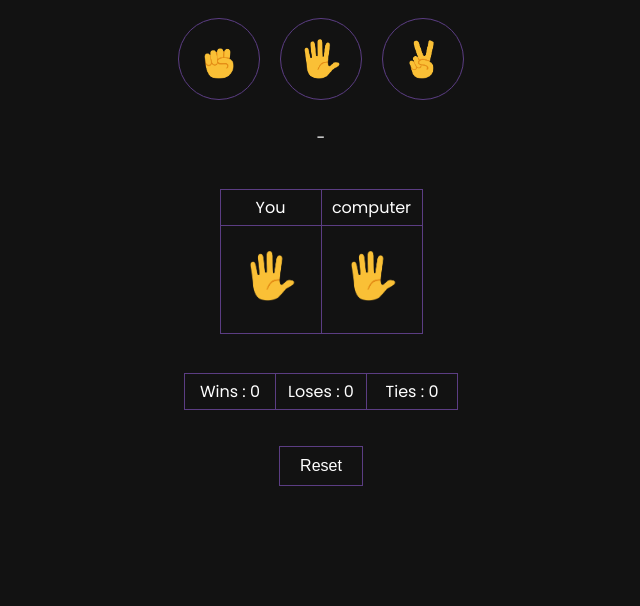
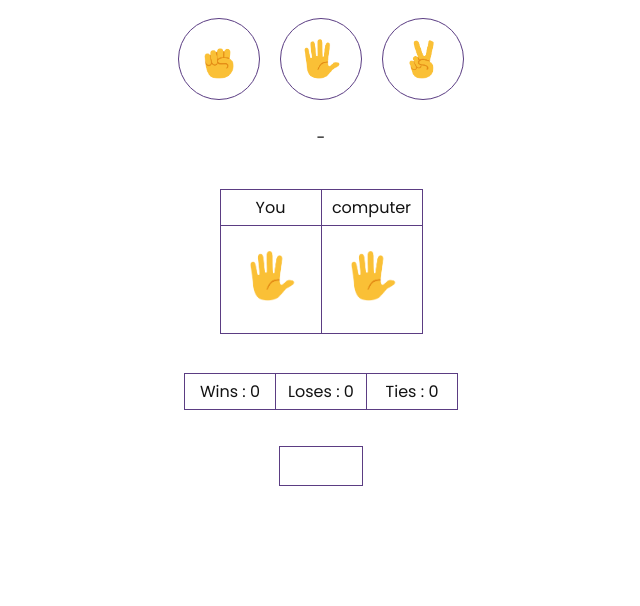
Before and after one commit to Ponraj-Kannan/Rock-Papper-Scissors, a plain HTML site: page index.html in a window 1280 px wide. Shown: the part 194-800 px from the top of the page, without its empty margins (319-959 px from the left). Drawn offline with Linux system fonts and the light colour scheme.

Commit message:
Update index.html

```diff
--- a/index.html
+++ b/index.html
@@ -12,8 +12,8 @@
 
             width: 100%;
             height: 100vh;
-            background-color: #121212;
-            color: #ffffff;
+            background-color: #ffffff;
+            color: #121212;
 
             display: flex;
             flex-direction: column;
```
